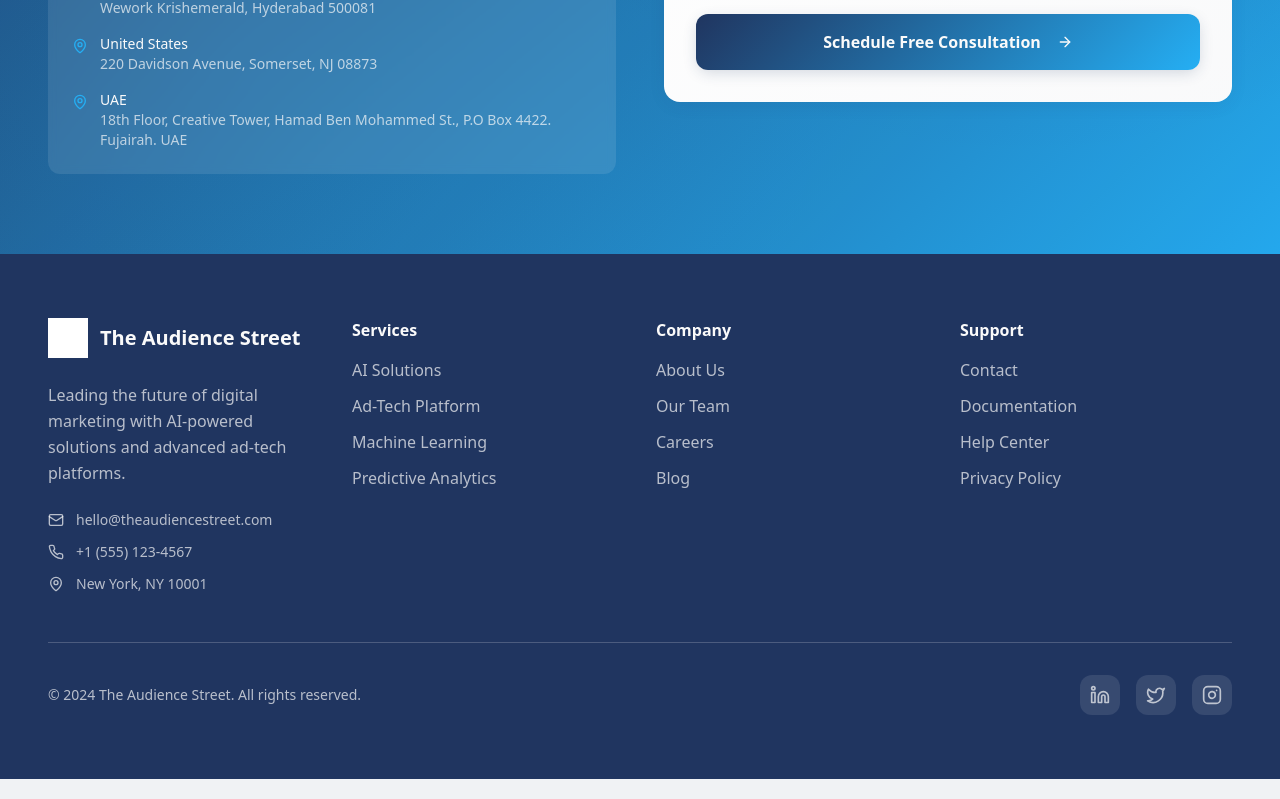
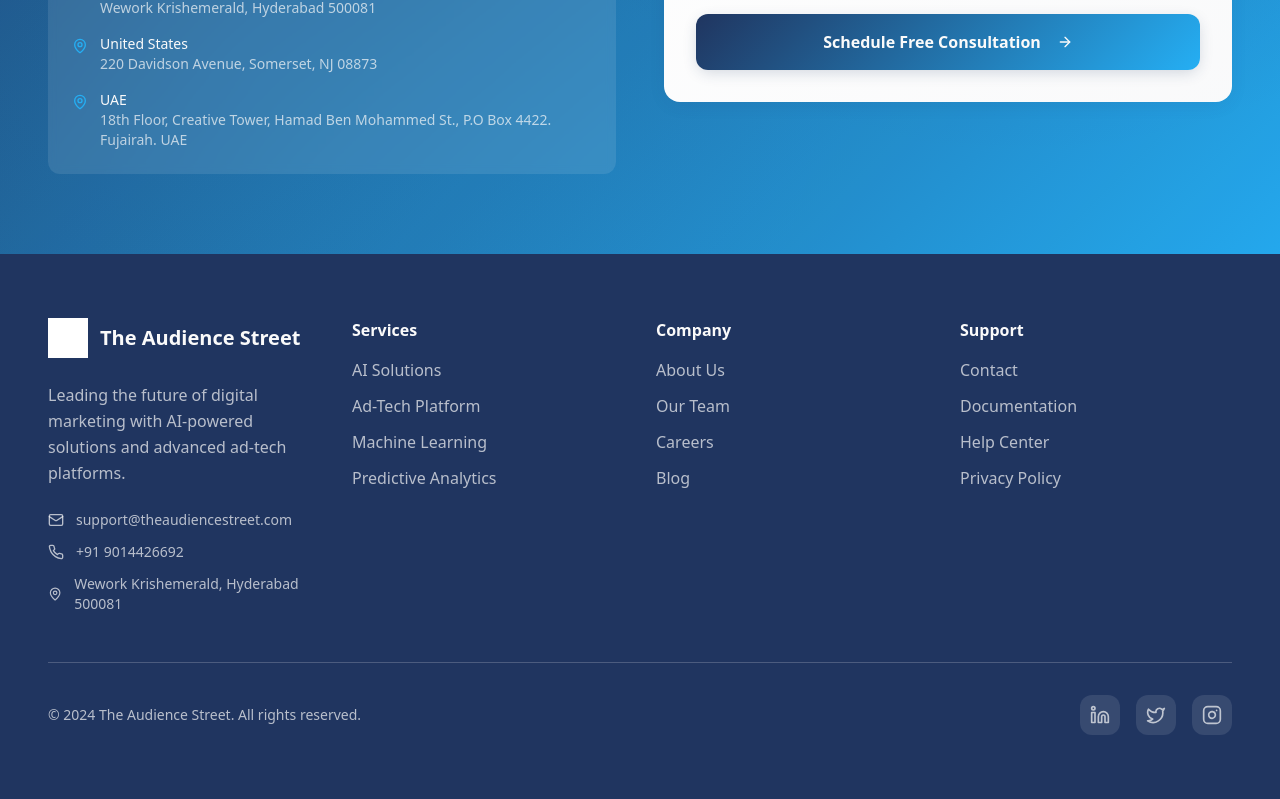
Before and after one commit to AJ2025dev/audience-street-revamp, a React (Vite) app: page / in a window 1280 px wide. Shown: the part 4530-5329 px from the top of the page. Built offline with nearby package versions, Linux system fonts and the light colour scheme.

Commit message:
Update footer contact info
Updated the footer contact information to match the provided screenshot.

```diff
--- a/src/components/Footer.tsx
+++ b/src/components/Footer.tsx
@@ -53,15 +53,15 @@ const Footer = () => {
             <div className="space-y-3">
               <div className="flex items-center text-sm text-primary-foreground/70">
                 <Mail className="w-4 h-4 mr-3" />
-                hello@theaudiencestreet.com
+                support@theaudiencestreet.com
               </div>
               <div className="flex items-center text-sm text-primary-foreground/70">
                 <Phone className="w-4 h-4 mr-3" />
-                +1 (555) 123-4567
+                +91 9014426692
               </div>
               <div className="flex items-center text-sm text-primary-foreground/70">
                 <MapPin className="w-4 h-4 mr-3" />
-                New York, NY 10001
+                Wework Krishemerald, Hyderabad 500081
               </div>
             </div>
           </div>
```
